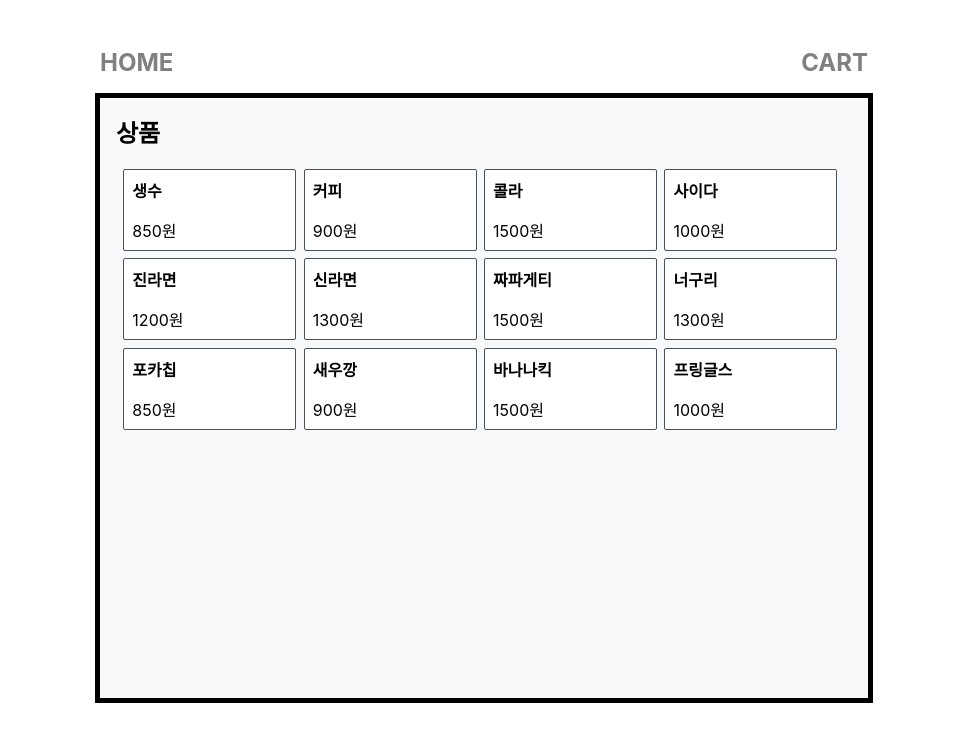
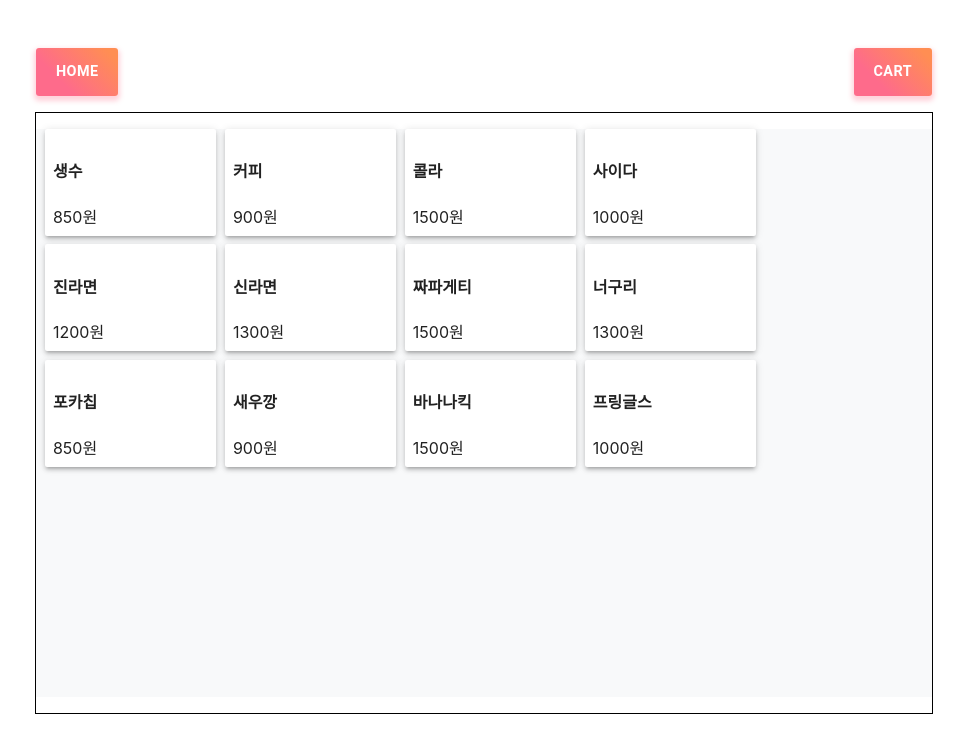
Before and after one commit to lsh58/mobx-market, a React app: page / in a window 1280 px wide. Shown: the top 742 px of the page, without its empty margins (156-1123 px from the left). Built offline with nearby package versions, Linux system fonts and the light colour scheme.

Commit message:
usecontext 사용

```diff
--- a/package.json
+++ b/package.json
@@ -6,6 +6,8 @@
     "@babel/core": "7.9.0",
     "@babel/plugin-proposal-class-properties": "^7.10.4",
     "@babel/plugin-proposal-decorators": "^7.10.5",
+    "@material-ui/core": "^4.11.0",
+    "@material-ui/icons": "^4.9.1",
     "@svgr/webpack": "4.3.3",
     "@testing-library/jest-dom": "^4.2.4",
     "@testing-library/react": "^9.3.2",
--- a/src/App.tsx
+++ b/src/App.tsx
@@ -7,18 +7,51 @@ import {
   Switch,
   NavLink,
 } from 'react-router-dom';
-import './css/Index.css';
+import { makeStyles } from "@material-ui/core/styles"; // styles 기능 추가
+import Button  from "@material-ui/core/Button"; // styles 기능 추가
+
+const useStyles = makeStyles(theme => ({  // style 요소 선언
+  root: {
+    width:'70%',
+    marginLeft: 'auto',
+    marginRight: 'auto',
+    marginTop: '3rem',
+  },
+  rootNav: {
+    display: 'flex',
+    justifyContent: 'space-between',
+  },
+  link:{
+    textDecoration: 'none',
+  },
+  btn:{
+    background: 'linear-gradient(45deg, #FE6B8B 30%, #FF8E53 90%)',
+    borderRadius: 3,
+    border: 0,
+    color: 'white',
+    fontWeight:'bold',
+    fontSize:'0.9rem',
+    height: 48,
+    padding: '0 20px',
+    boxShadow: '0 3px 5px 2px rgba(255, 105, 135, .3)',
+  }
+}));
 
 const App : React.FC = () => {
+  const classes = useStyles()
   return (
       <BrowserRouter>
-        <div className="wrapper">
-          <nav>
-            <NavLink to="/mobx-market-ts" exact activeClassName="selected">
-              HOME
+        <div className={classes.root}>
+          <nav className={classes.rootNav}>
+            <NavLink to="/mobx-market-ts" exact className={classes.link}>
+              <Button className={classes.btn}>
+                HOME
+              </Button>
             </NavLink>
-            <NavLink to="/Cart" activeClassName="selected">
-              CART
+            <NavLink to="/Cart" className={classes.link}>
+              <Button className={classes.btn}>
+                CART
+              </Button>
             </NavLink>
           </nav>
         </div>
--- a/src/components/BasketItemList.tsx
+++ b/src/components/BasketItemList.tsx
@@ -1,29 +1,28 @@
 import React from 'react';
 import BasketItem from './BasketItem';
-import { inject, observer } from 'mobx-react';
-import { CartProductItem, ProductItem } from '../models';
+import { useMarketStore } from '../stores/market';
+import { useObserver } from 'mobx-react'
 
-
-interface BasketItemProps {
-  items?: CartProductItem[];
-  onTake?: (product: ProductItem) => void;
-  onIncrease?: (product: ProductItem) => void;
-  onDecrease?: (product: ProductItem) => void;
+function useUserData() {
+  const ctx = useMarketStore()
+  return useObserver(()=>({
+    items: ctx.selectedItems,
+    onTake: ctx.take,
+    onIncrease : ctx.increase,
+    onDecrease : ctx.decrease
+  }))
 }
 
-const BasketItemList: React.FC<BasketItemProps>  = ({ items, onTake, onIncrease, onDecrease }) => {
-  if(items)return(
-  <div>
-    {items.map( item => (
-    <BasketItem item={item} key={item.name} onTake={onTake} onIncrease={onIncrease} onDecrease={onDecrease} />
-  ))}
-  </div>);
-  return null;
+const BasketItemList: React.FC = () => {
+  const { items, onTake, onIncrease, onDecrease } = useUserData()
+  return useObserver(()=>
+  items ? (
+    <div>
+      {items.map( (item:any) => (
+        <BasketItem item={item} key={item.name} onTake={onTake} onIncrease={onIncrease} onDecrease={onDecrease} />
+      ))}
+    </div>)
+    : null)
 };
 
-export default inject(({ market }) => ({
-  items: market.selectedItems,
-  onTake: market.take,
-  onIncrease : market.increase,
-  onDecrease : market.decrease
-}))(observer(BasketItemList));
+export default BasketItemList;
--- a/src/components/BasketTemplate.tsx
+++ b/src/components/BasketTemplate.tsx
@@ -1,10 +1,26 @@
 import React from 'react';
-import '../css/BasketTemplate.css';
+import { makeStyles } from "@material-ui/core/styles"; // styles 기능 추가
+
+const useStyles = makeStyles(theme => ({  // style 요소 선언
+  root: {
+    width:'70%',
+    display: 'flex',
+    border: '1px solid black',
+    margin:'1rem auto',
+    height:'600px',
+  },
+  itemsWrapper: {
+    width:'100%',
+    background: '#f8f9fa',
+    margin:'0 auto',
+  },
+}));
 
 const BasketTemplate = ({ basket, total } : any) => {
-  return (
-    <div className="BasketTemplate">
-      <div className="basket-wrapper">
+  const classes = useStyles();
+    return (
+    <div className={classes.root}>
+      <div className={classes.itemsWrapper}>
         <h2>장바구니</h2>
         {basket}
         {total}
--- a/src/components/ShopItem.tsx
+++ b/src/components/ShopItem.tsx
@@ -1,12 +1,30 @@
 import React from 'react';
-import '../css/ShopItem.css';
+import { makeStyles } from "@material-ui/core/styles"; // styles 기능 추가
+import Paper  from "@material-ui/core/Paper"; // styles 기능 추가
+
+const useStyles = makeStyles(theme => ({  // style 요소 선언
+  ShopItem: {
+    background: 'white',
+    padding: '0.5rem',
+    borderRadius: '2px',
+    cursor: 'pointer',
+    width: '155px',
+    marginLeft:'1%',
+    marginBottom: '1%',
+    '&:hover':{
+      background: '#495057',
+      color: 'white',
+    }
+  }
+}));
 
 const ShopItem = ({ name, price, onPut } : {name:string, price:number, onPut:any}) => {
+  const classes = useStyles();
   return (
-    <div className="ShopItem" onClick={() => onPut(name, price)}>
+    <Paper elevation={3} className={classes.ShopItem} onClick={() => onPut(name, price)}>
       <h4>{name}</h4>
       <div>{price}원</div>
-    </div>
+    </Paper>
   );
 };
 
--- a/src/components/SuperMarketTemplate.tsx
+++ b/src/components/SuperMarketTemplate.tsx
@@ -1,11 +1,26 @@
 import React from 'react';
-import '../css/SuperMarketTemplate.css';
+import { makeStyles } from "@material-ui/core/styles"; // styles 기능 추가
+
+const useStyles = makeStyles(theme => ({  // style 요소 선언
+  root: {
+    width:'70%',
+    display: 'flex',
+    border: '1px solid black',
+    margin:'1rem auto',
+    height:'600px',
+  },
+  itemsWrapper: {
+    width:'100%',
+    background: '#f8f9fa',
+    margin:'1rem auto',
+  },
+}));
 
 const SuperMarketTemplate = ({ items }: any) => {
+  const classes = useStyles();
   return (
-    <div className="SuperMarketTemplate">
-      <div className="items-wrapper">
-        <h2>상품</h2>
+    <div className={classes.root}>
+      <div className={classes.itemsWrapper}>
         {items}
       </div>
     </div>
--- a/src/css/Index.css
+++ /dev/null
@@ -1,19 +0,0 @@
-.wrapper {
-  width: 768px;
-  margin-left: auto;
-  margin-right: auto;
-  margin-top: 3rem;
-}
-.wrapper nav{
-  display: flex;
-  justify-content: space-between;
-}
-.wrapper nav a{
-  text-decoration: none;
-  color:gray;
-  font-weight:bold;
-  font-size:1.5rem
-}
-.wrapper nav a.selected{
-  color:#000;
-}
--- a/src/css/ShopItem.css
+++ /dev/null
@@ -1,20 +0,0 @@
-.ShopItem {
-    background: white;
-    border: 1px solid #495057;
-    padding: 0.5rem;
-    border-radius: 2px;
-    cursor: pointer;
-    width: 155px;
-    margin-left:1%;
-    margin-bottom: 1%;
-  }
-
-  .ShopItem h4 {
-    margin-top: 0;
-    margin-bottom: 1rem;
-  }
-
-  .ShopItem:hover {
-    background: #495057;
-    color: white;
-  }
--- a/src/css/SuperMarketTemplate.css
+++ /dev/null
@@ -1,22 +0,0 @@
-.SuperMarketTemplate {
-    width: 768px;
-    display: flex;
-    border: 5px solid black;
-    margin-top:1rem;
-    margin-left: auto;
-    margin-right: auto;
-    height:600px;
-  }
-
-  .SuperMarketTemplate h2 {
-    margin-top: 0;
-  }
-
-  .SuperMarketTemplate>div {
-    padding: 1rem;
-    flex: 1;
-  }
-
-  .SuperMarketTemplate .items-wrapper {
-    background: #f8f9fa;
-  }
--- a/src/stores/market.ts
+++ b/src/stores/market.ts
@@ -1,4 +1,6 @@
 import { observable, action, computed } from 'mobx';
+import { MobXProviderContext } from 'mobx-react';
+import { useContext } from 'react';
 import { ProductItem, CartProductItem } from '../models'
 
 export default class MarketStore {
@@ -21,7 +23,7 @@ export default class MarketStore {
   @action
   take = (product:ProductItem): void  => {
     const itemToTake = this.selectedItems.findIndex(item => item.name !== product.name);
-    this.selectedItems.splice(itemToTake,1);// 배열에서 제거처리합니다.
+    this.selectedItems.splice(itemToTake-1,1);// 배열에서 제거처리합니다.
   };
 
   @action
@@ -53,3 +55,8 @@ export default class MarketStore {
     }, 0);
   }
 }
+
+export const useMarketStore= ()=>{
+  const ctx = useContext(MobXProviderContext);
+  return ctx.market;
+}
```
Also changed, not shown: 1 other file (tests, documents, lock files or other folders).
